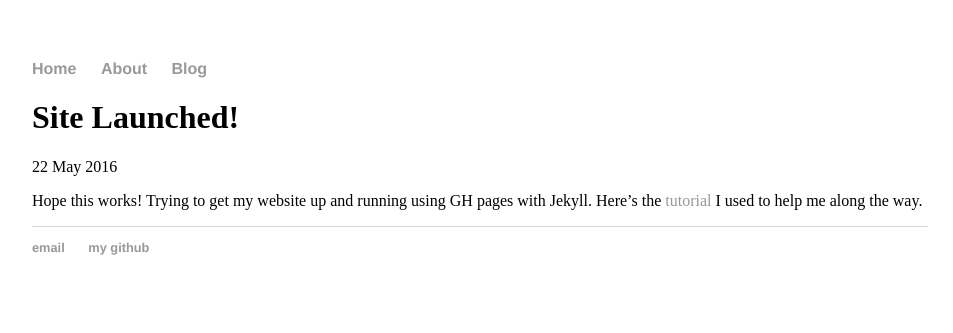
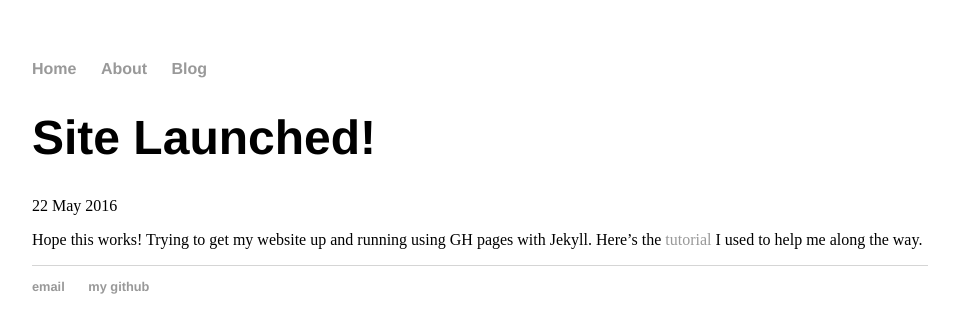
Before and after one commit to aamirazh/aamirazhar.me-backup, a Jekyll site: the page built from _posts/2016-05-22-site-launch.md, in a window 1280 px wide. Shown: the top 333 px of the page, without its empty margins (160-1113 px from the left). Built offline with Jekyll 4.4.1, drawn with Linux system fonts in a browser that asks for light colours.

Commit message:
fixed post css

```diff
--- a/_layouts/post.html
+++ b/_layouts/post.html
@@ -1,9 +1,10 @@
 ---
 layout: default
 ---
+<link rel="stylesheet" type="text/css" href="/css/post.css">
 <h1>{{ page.title }}</h1>
 <p class="meta">{{ page.date | date_to_string }}</p>
 
-<div class="post">
+<div class="content">
   {{ content }}
 </div>
--- a/css/post.css
+++ b/css/post.css
@@ -7,13 +7,17 @@
 }
 body {
     margin: 60px auto;
+    width: 70%
+}
+content {
+  font-family:'Helvetica', 'Arial', 'Sans-Serif';
 }
 h1 {
     font-size: 3em;
     font-family:'Helvetica', 'Arial', 'Sans-Serif';
 }
-p {
-    font-size: 1.5em;
-    line-height: 1.4em;
-    color: #333;
+meta{
+  font-size: 1.5em;
+  line-height: 1.4em;
+  color: #333;
 }
```
